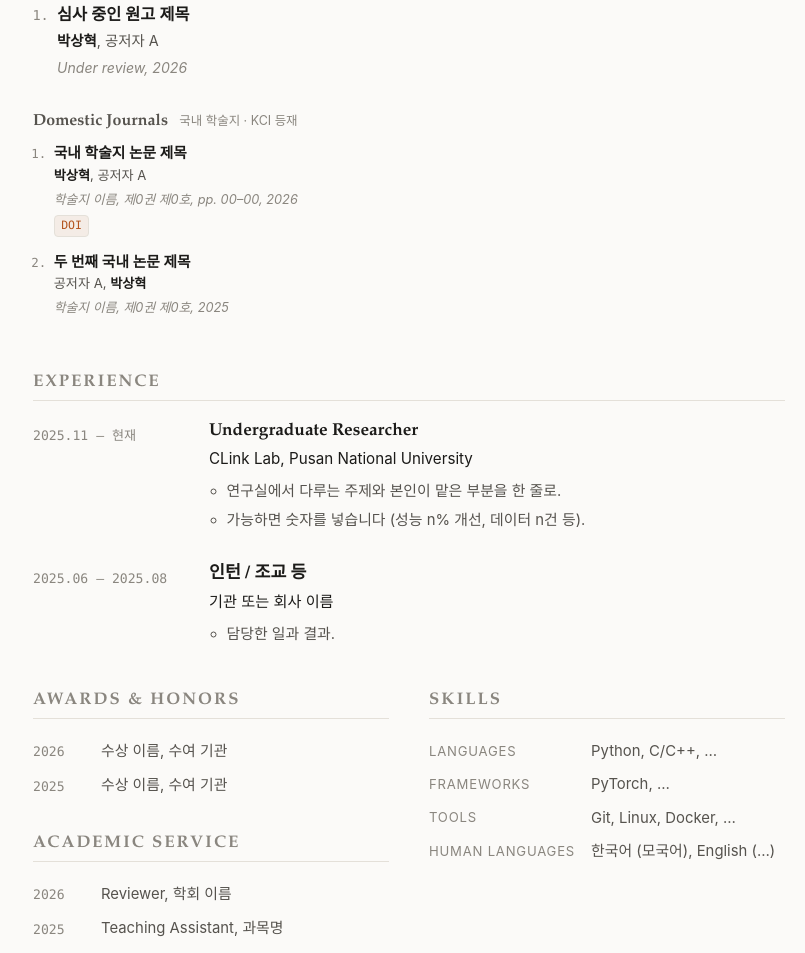
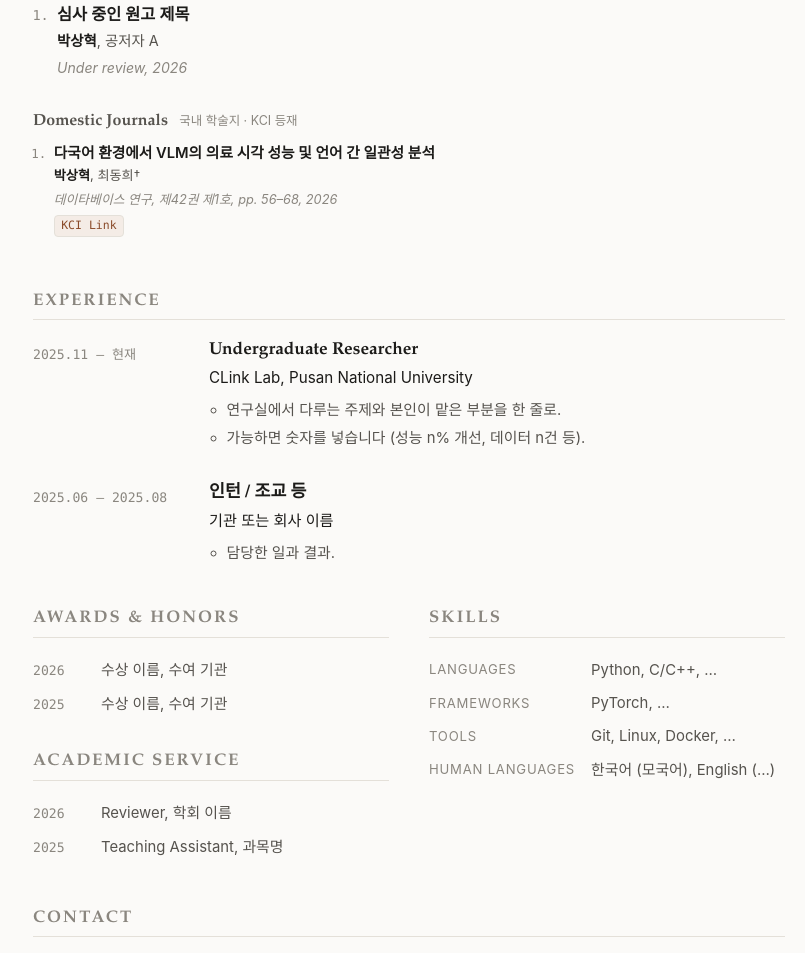
Before and after one commit to parksh03/parksh03.github.io, a plain HTML site: page index.html in a window 1280 px wide. Shown: the part 1486-2439 px from the top of the page, without its empty margins (231-1036 px from the left). Drawn offline with Linux system fonts and the light colour scheme.

Commit message:
Update publications

```diff
--- a/index.html
+++ b/index.html
@@ -80,7 +80,7 @@
         <div class="timeline__what">
           <h3>B.S., Artificial Intelligence Major</h3>
           <p class="org">School of Computer Science and Engineering, Pusan National University</p>
-          <p class="note">부산대학교 정보컴퓨터공학부 인공지능전공 · 재학 중 (GPA 등은 선택)</p>
+          <p class="note">부산대학교 정보컴퓨터공학부 인공지능전공 · 재학 중 </p>
         </div>
       </li>
     </ul>
@@ -147,17 +147,12 @@
     <h3 class="sub">Domestic Journals <span class="sub__ko">국내 학술지 · KCI 등재</span></h3>
     <ol class="pubs pubs--compact">
       <li>
-        <p class="pub__title">국내 학술지 논문 제목</p>
-        <p class="pub__authors"><strong>박상혁</strong>, 공저자 A</p>
-        <p class="pub__venue">학술지 이름, 제0권 제0호, pp. 00–00, 2026</p>
+        <p class="pub__title">다국어 환경에서 VLM의 의료 시각 성능 및 언어 간 일관성 분석</p>
+        <p class="pub__authors"><strong>박상혁</strong>, 최동희†</p>
+        <p class="pub__venue">데이타베이스 연구, 제42권 제1호, pp. 56–68, 2026</p>
         <p class="pub__links">
-          <a href="#" data-todo>DOI</a>
+          <a href="https://www.kci.go.kr/kciportal/ci/sereArticleSearch/ciSereArtiView.kci?sereArticleSearchBean.artiId=ART003335872">KCI Link</a>
         </p>
-      </li>
-      <li>
-        <p class="pub__title">두 번째 국내 논문 제목</p>
-        <p class="pub__authors">공저자 A, <strong>박상혁</strong></p>
-        <p class="pub__venue">학술지 이름, 제0권 제0호, 2025</p>
       </li>
     </ol>
   </section>
@@ -250,7 +245,7 @@
       </li>
       <li>
         <span class="contact__k">Office</span>
-        <span class="contact__v">건물, 호실, 기관명 (선택)</span>
+        <span class="contact__v">부산대학교 IT관 804호(연구실)</span>
       </li>
     </ul>
   </section>
```
